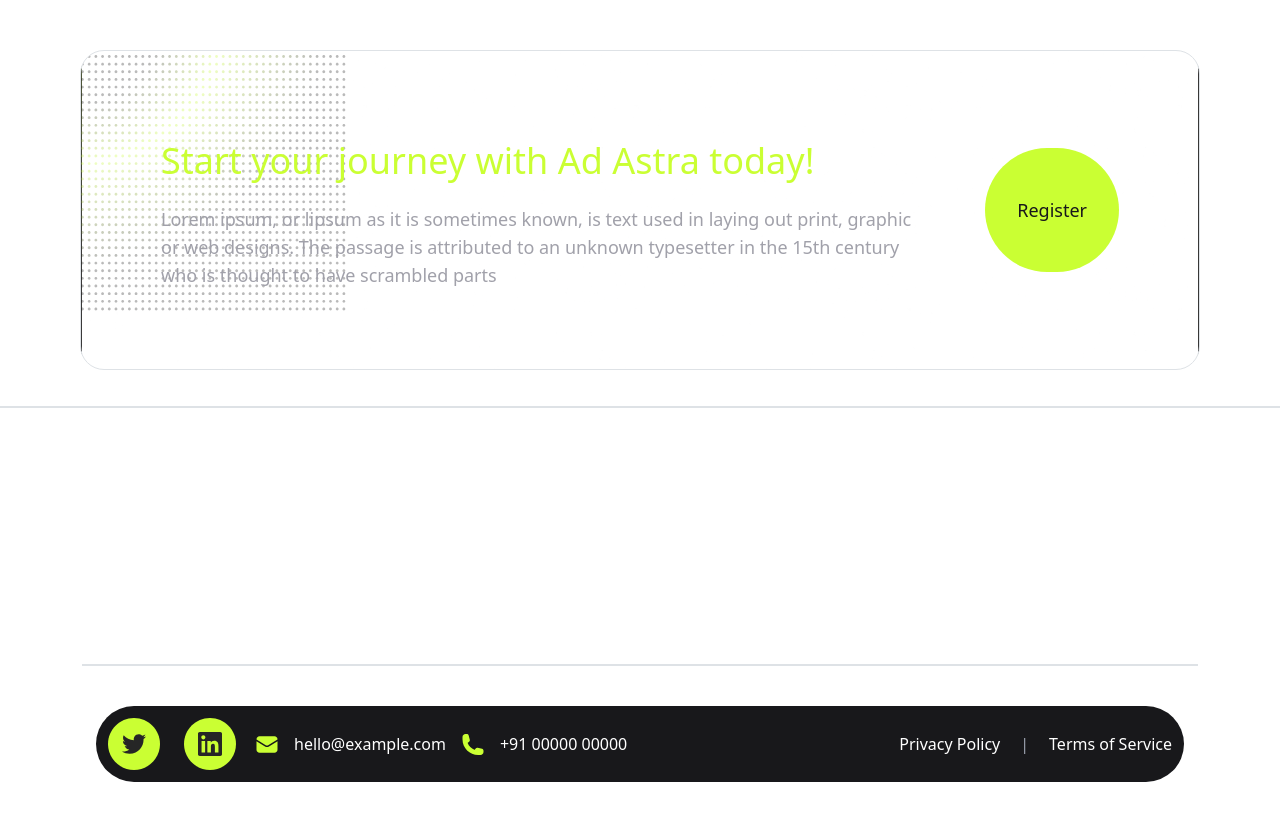
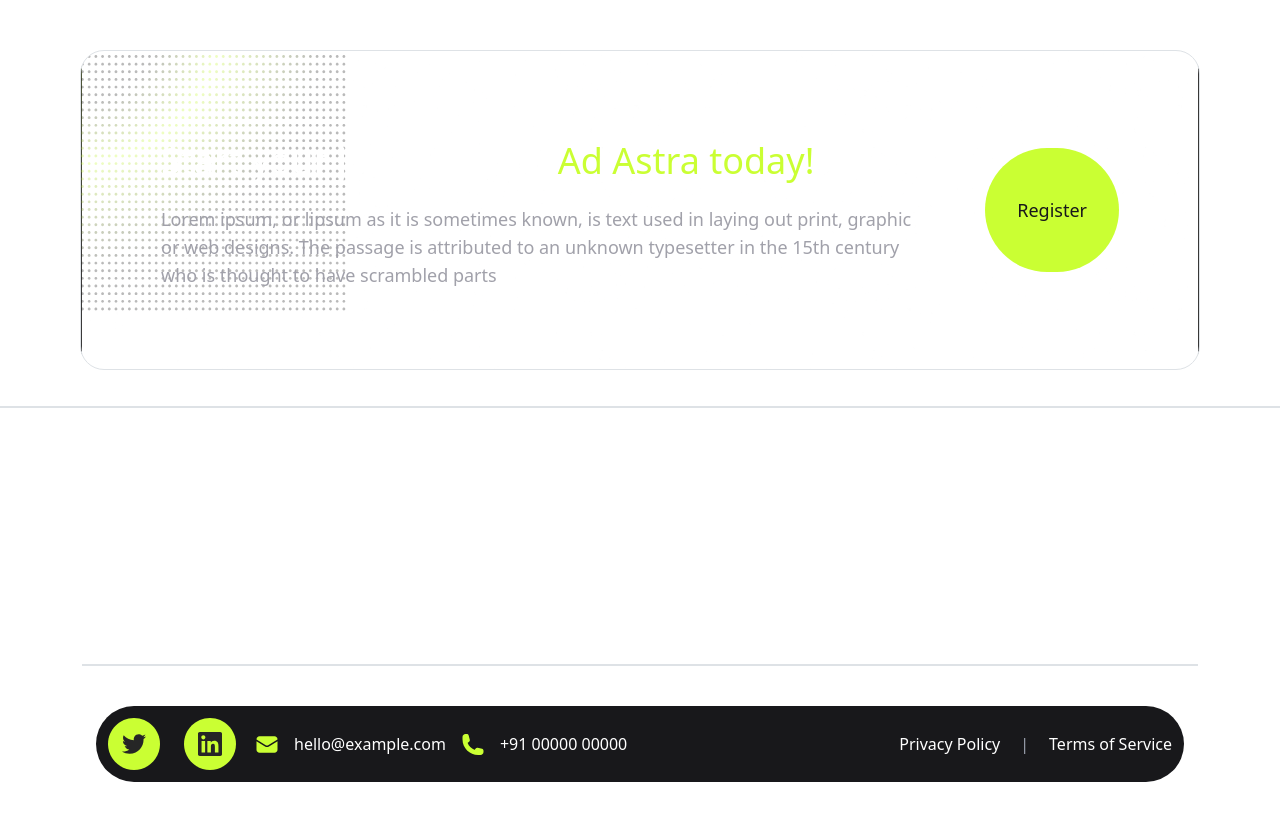
Before and after one commit to AdAstraCIT/AdAstraWeb, a SvelteKit app: page / in a window 1280 px wide. Shown: the part 4060-4880 px from the top of the page. Built offline with nearby package versions, Linux system fonts and the light colour scheme.

Commit message:
Update Register component styling

```diff
--- a/src/components/Register.svelte
+++ b/src/components/Register.svelte
@@ -9,7 +9,7 @@
 	<section class="flex gap-5 max-md:flex-col max-md:gap-0">
 		<div class="flex flex-col w-[86%] max-md:ml-0 max-md:w-full">
 			<article class="flex flex-col max-md:mt-10 max-md:max-w-full">
-				<h1 class="text-4xl text-[#CAFF33] leading-[60px] max-md:max-w-full">
+				<h1 class="text-4xl text-white leading-[60px] max-md:max-w-full">
 					Start your journey with <span class="text-[#CAFF33]">Ad Astra today!</span>
 				</h1>
 				<p class="mt-3.5 text-lg font-light leading-7 text-zinc-400 max-md:max-w-full">
```
